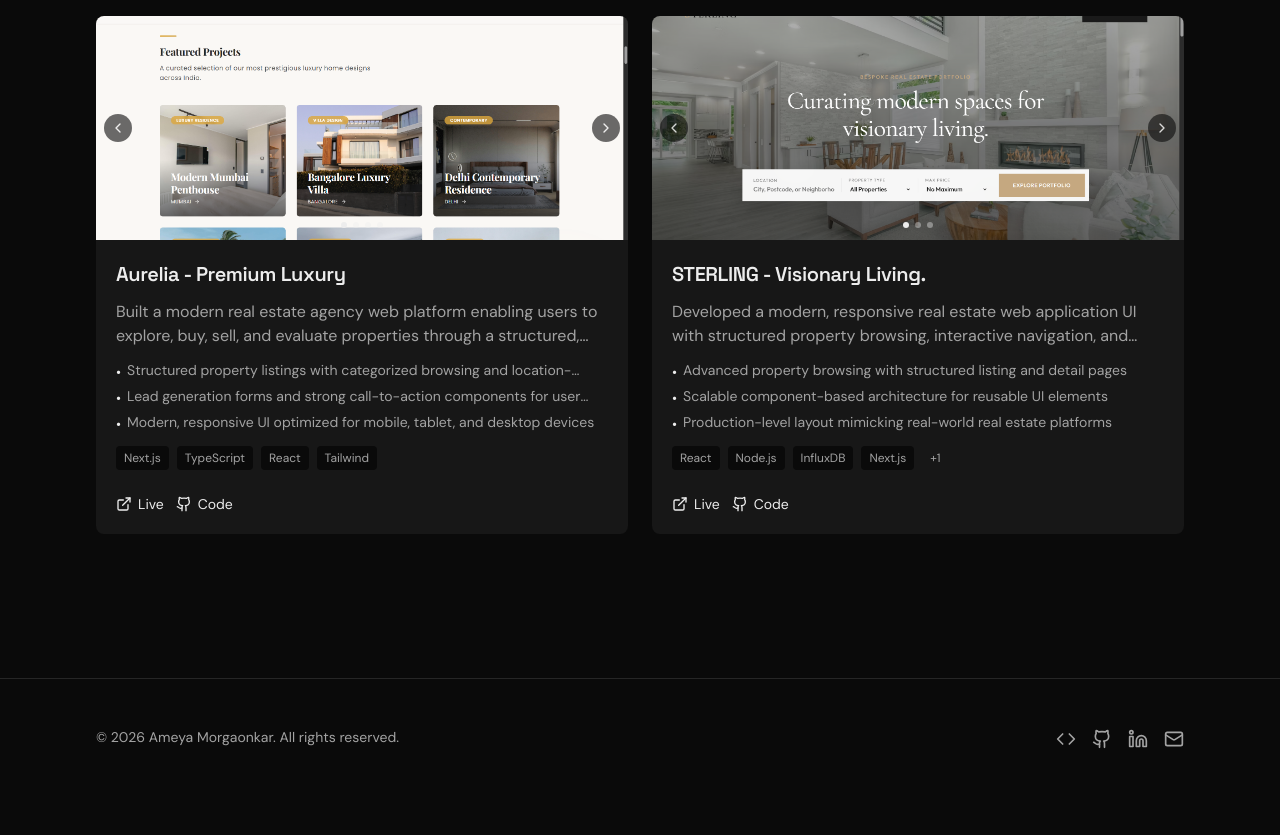
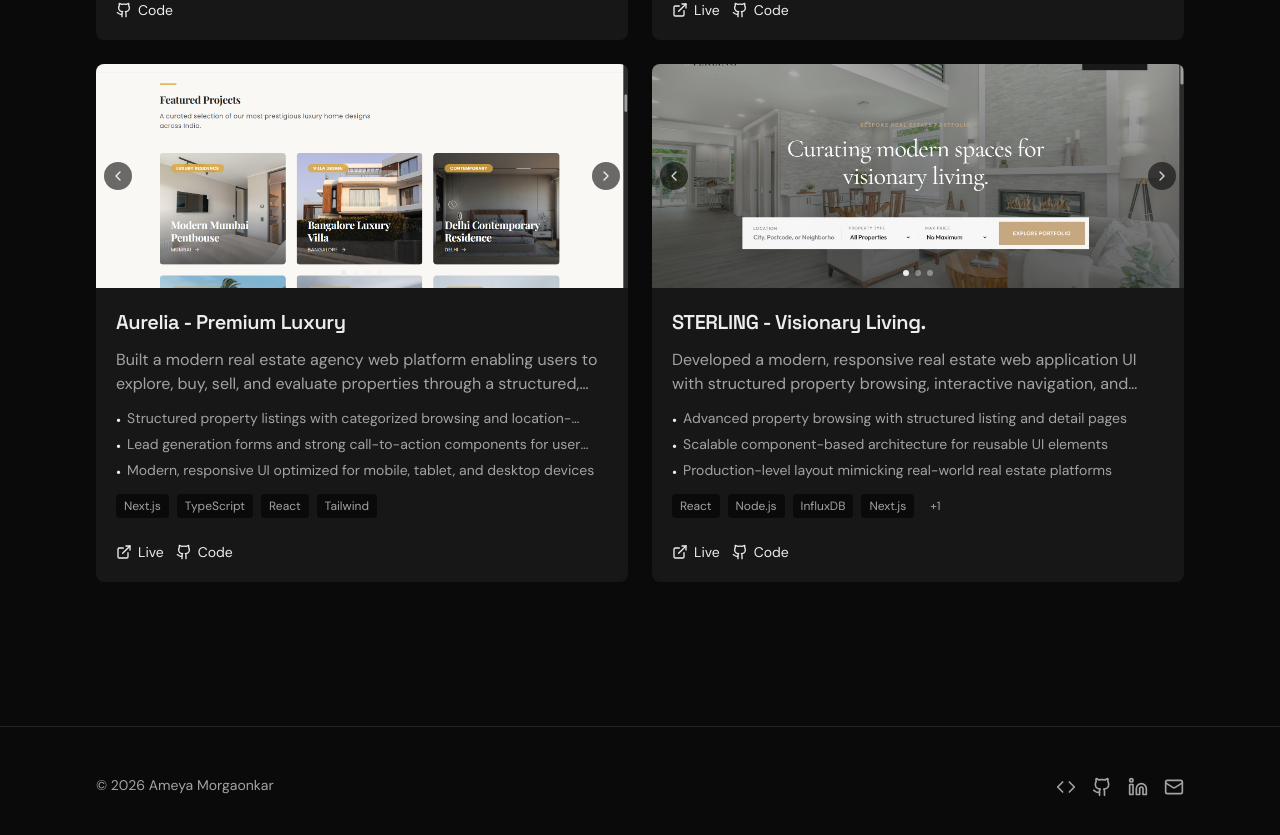
Before and after one commit to AmeyaMorgaonkar/portfolio, a Next.js app: page /projects in a window 1280 px wide. Shown: the part 2701-3536 px from the top of the page. Before the commit the page ends 3500 px from the top, so only its background shows below. Built offline with nearby package versions, Linux system fonts and the light colour scheme.

Commit message:
bug fixes

```diff
--- a/src/app/projects/[slug]/page.tsx
+++ b/src/app/projects/[slug]/page.tsx
@@ -70,7 +70,7 @@
   const isVideoSlide = currentItem?.type === "video";
 
   return (
-    <div className="max-w-4xl mx-auto px-4 sm:px-6 lg:px-8 py-12">
+    <div className="max-w-4xl mx-auto px-4 sm:px-6 lg:px-8 pt-24 pb-12">
       {/* Back Button */}
       <motion.div
         initial={{ opacity: 0, x: -20 }}
--- a/src/app/projects/page.tsx
+++ b/src/app/projects/page.tsx
@@ -55,7 +55,7 @@
     }
   };
   return (
-    <div className="max-w-6xl mx-auto px-4 sm:px-6 lg:px-8 py-12">
+    <div className="max-w-6xl mx-auto px-4 sm:px-6 lg:px-8 pt-24 pb-12">
       <div className="mb-6">
         <a href="/" onClick={handleBack} className="inline-flex items-center gap-2 text-[var(--muted)] hover:text-[var(--foreground)] transition-colors">
           <ArrowLeft className="w-4 h-4" />
--- a/src/components/footer.tsx
+++ b/src/components/footer.tsx
@@ -12,8 +12,6 @@
 };
 
 export function Footer() {
-  const currentYear = new Date().getFullYear();
-
   return (
     <footer className="border-t mt-24">
       <div className="max-w-6xl mx-auto px-4 sm:px-6 lg:px-8 py-12">
@@ -21,7 +19,7 @@
           {/* Left side */}
           <div className="text-center md:text-left">
             <p className="text-sm text-[var(--muted)]">
-              © {currentYear} {profile.name} {profile.lastName}. All rights reserved.
+              © 2026 {profile.name} {profile.lastName}
             </p>
             <p className="text-xs text-[var(--muted)] mt-1">
               {/* Built with Next.js & Tailwind CSS */}
```
